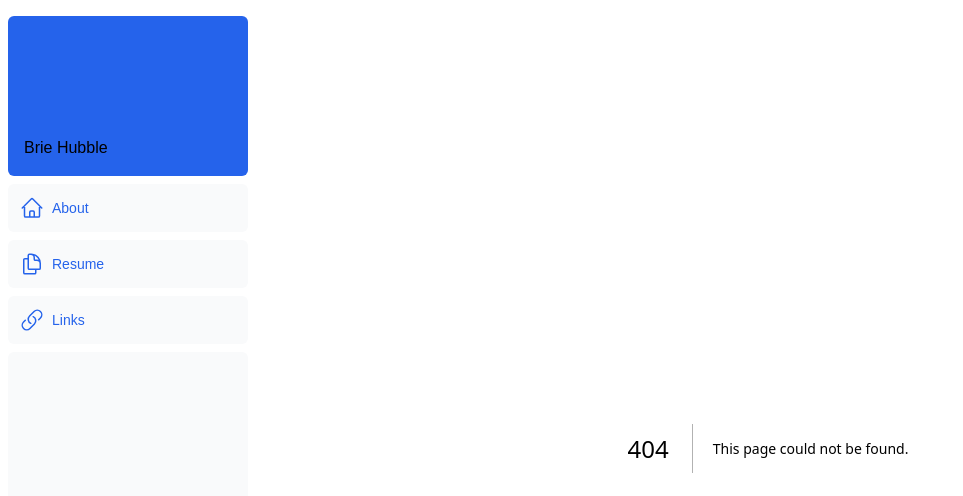
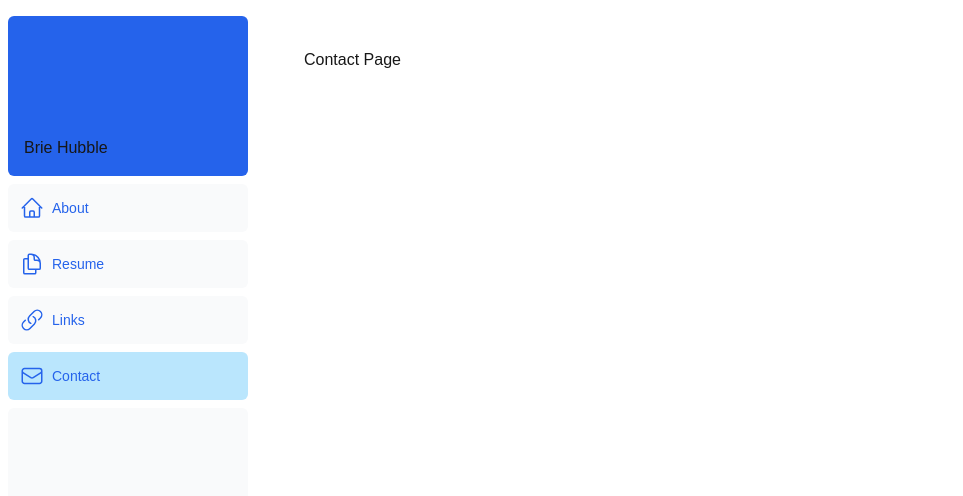
Before and after one commit to briehubble/briehubble-dot-com, a Next.js app: page /contact in a window 1280 px wide. Before the commit this address had no page. Shown: the top 496 px of the page, without its empty margins (0-963 px from the left). Built offline with nearby package versions, Linux system fonts and the light colour scheme.

Commit message:
Add SideNav and initial pages.

```diff
--- /dev/null
+++ b/src/app/contact/page.tsx
@@ -0,0 +1,3 @@
+export default function Page() {
+    return <p>Contact Page</p>;
+}
--- a/src/app/ui/nav-links.tsx
+++ b/src/app/ui/nav-links.tsx
@@ -3,6 +3,7 @@
 import {
   HomeIcon,
   DocumentDuplicateIcon,
+  EnvelopeIcon,
   LinkIcon,
 } from "@heroicons/react/24/outline";
 import Link from "next/link";
@@ -10,7 +11,6 @@ import { usePathname } from "next/navigation";
 import clsx from "clsx";
 
 // Map of links to display in the side navigation.
-// Depending on the size of the application, this would be stored in a database.
 const links = [
   { name: "About", href: "/about", icon: HomeIcon },
   {
@@ -19,15 +19,15 @@ const links = [
     icon: DocumentDuplicateIcon,
   },
   { name: "Links", href: "/links", icon: LinkIcon },
+  { name: "Contact", href: "/contact", icon: EnvelopeIcon },
 ];
 
 export default function NavLinks() {
-  const pathName = usePathname();
-  console.log(pathName);
+  const pathname = usePathname();
   return (
     <>
       {links.map((link) => {
-        const LinkIcon = link.icon;
+        const Icon = link.icon;
         return (
           <Link
             key={link.name}
@@ -35,11 +35,11 @@ export default function NavLinks() {
             className={clsx(
               "flex h-[48px] grow items-center justify-center gap-2 rounded-md bg-gray-50 p-3 text-sm font-medium hover:bg-sky-200 text-blue-600 md:flex-none md:justify-start md:p-2 md:px-3",
               {
-                "bg-sky-200 text-blue-600": pathName === link.href,
+                "bg-sky-200 text-blue-600": pathname === link.href,
               }
             )}
           >
-            <LinkIcon className="w-6" />
+            <Icon className="w-6" />
             <p className="hidden md:block">{link.name}</p>
           </Link>
         );
```
